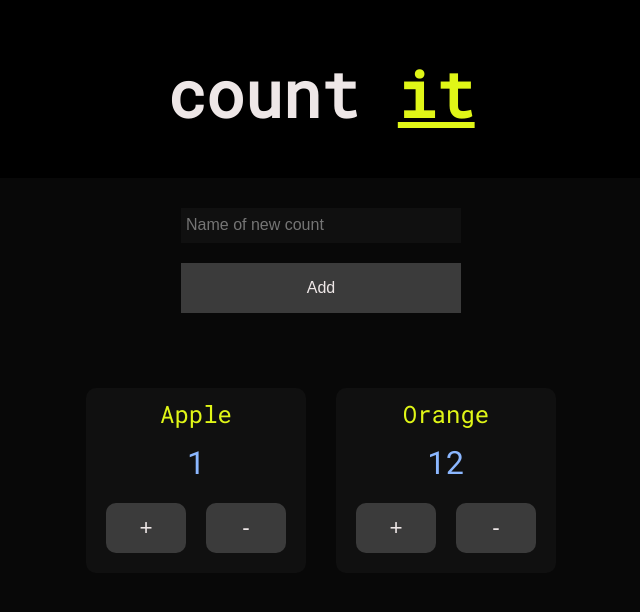
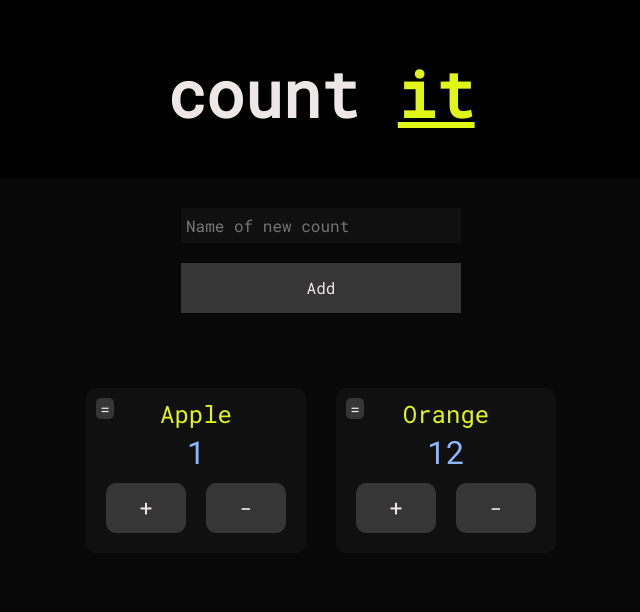
Before and after one commit to gr3yknigh1/count-it, a React (Create React App) app: page / in a window 1280 px wide. Shown: the top 612 px of the page, without its empty margins (319-959 px from the left). Built offline with nearby package versions, Linux system fonts and the light colour scheme.

Commit message:
Implement remove button

```diff
--- a/src/features/counter/components/Card.tsx
+++ b/src/features/counter/components/Card.tsx
@@ -1,21 +1,49 @@
-import { useCallback } from "react";
+import { useCallback, useState } from "react";
 import { useAppDispatch } from "../../../app/hooks";
 
-import { increment, decrement } from "../counterSlice";
+import { increment, decrement, removeCounter } from "../counterSlice";
 import Counter from "../counter";
 
 export interface CardProps {
   counter: Counter
 }
 
-export default function Card(props: CardProps): JSX.Element {
+interface CardMenuProps {
+  id: string
+}
+
+function CardMenu(props: CardMenuProps): JSX.Element {
 
   const dispatch = useAppDispatch();
-  const { id, label, count } = props.counter;
+  const { id } = props;
 
-  const openMenu = useCallback(() => {
-    console.log("Open menu");
-  }, []);
+  const onRemoveButtonClick = useCallback(() => {
+    dispatch(removeCounter(id))
+  }, [dispatch, id]);
+
+  return (
+    <div className="card__menu">
+      <button
+        className="card__remove-button"
+        onClick={ onRemoveButtonClick }
+      >
+        Remove
+      </button>
+    </div>
+  );
+}
+
+interface CardContentProps {
+  id: string
+  count: number
+  showMenu: boolean
+}
+
+function CardContent(props: CardContentProps): JSX.Element {
+
+  const { id, count, showMenu } = props;
+
+  const dispatch = useAppDispatch();
 
   const incrementCount = useCallback(() => {
     dispatch(increment(id));
@@ -25,12 +53,16 @@ export default function Card(props: CardProps): JSX.Element {
     dispatch(decrement(id));
   }, [dispatch, id]);
 
+  if (showMenu) {
+    return (
+      <CardMenu id={ id }/>
+    )
+  }
+
   return (
-    <div className="card">
-      <div className="card__header">
-        <span className="card__label">{ label }</span>
-      </div>
-      <span className="card__count">{ count.toString() }</span>
+    <div className="card__content">
+
+      <span className="card__count">{count.toString()}</span>
       <div className="card__button-holder">
         <button
           className="card__button"
@@ -48,3 +80,34 @@ export default function Card(props: CardProps): JSX.Element {
     </div>
   );
 }
+
+
+export default function Card(props: CardProps): JSX.Element {
+
+  const { id, label, count } = props.counter;
+
+  const [showMenu, setShowMenu] = useState(false);
+
+  const onMenuButtonClick = useCallback(() => {
+    setShowMenu(!showMenu);
+  }, [setShowMenu, showMenu])
+
+  return (
+    <div className="card">
+      <div className="card__header">
+        <div
+          className="card__menubutton"
+          onClick={ onMenuButtonClick }
+        >
+          =
+        </div>
+        <span className="card__label">{ label }</span>
+      </div>
+      <CardContent
+        id={ id }
+        count={ count }
+        showMenu={ showMenu }
+      />
+    </div>
+  );
+}
--- a/src/features/counter/components/CardContainer.tsx
+++ b/src/features/counter/components/CardContainer.tsx
@@ -5,7 +5,7 @@ export default function CardContainer() {
 
   const counters = useAppSelector(state => state.counter.counters);
   const counterElements = counters.map(
-    (counter) => <Card counter={ counter }></Card>
+    (counter) => <Card key={ counter.id } counter={ counter }></Card>
   );
 
   return (
--- a/src/styles.css
+++ b/src/styles.css
@@ -1,6 +1,9 @@
 :root {
+  font-size: 16px;
+}
+
+* {
   font-family: "Roboto Mono";
-  font-size: 16px;
 }
 
 .dark-theme {
@@ -8,7 +11,7 @@
   --background-0: rgb(8, 8, 8);
   --background-1: rgba(19, 19, 19, 0.781);
   --background-2: rgba(32, 32, 32, 0.745);
-  --background-3: rgb(59, 59, 59);
+  --background-3: rgb(54, 54, 54);
   --background-4: rgb(84, 84, 84);
   --foreground: rgb(238, 231, 231);
   --accent: rgb(139, 183, 255);
@@ -33,6 +36,7 @@ body {
 
 button {
   border-width: 0px;
+  cursor: pointer;
 }
 
 .app {
@@ -120,7 +124,11 @@ button {
 }
 
 .card__menubutton {
+  position: absolute;
+  min-width: 18px;
+  border-radius: 5px;
 
+  cursor: pointer;
 }
 
 .card__header {
@@ -130,7 +138,10 @@ button {
 }
 
 .card__header:hover {
-  overflow:visible;
+  overflow: visible;
+}
+
+.card__label:hover {
   font-weight:700;
   text-decoration: underline;
 }
@@ -141,11 +152,35 @@ button {
   color: var(--highlighted);
 }
 
+.card__content {
+  width: 200px;
+  text-align: center;
+
+  justify-content: center;
+}
+
+.card__menu {
+  display: flex;
+  flex-direction: column;
+
+  margin: 10px;
+}
+
+.card__remove-button {
+  margin: auto;
+  width: 120px;
+  height: 40px;
+  border-radius: 10px;
+  font-size: 1.2em;
+
+  justify-self: center;
+  align-self: center;
+}
+
 .card__count {
   margin: 10px;
   font-size: 2em;
   color: var(--accent);
-  text-align: center;
 }
 
 .card__button-holder {
@@ -165,14 +200,19 @@ button {
   margin: 10px;
 }
 
-.card__button, .form__button {
+.card__button,
+.form__button,
+.card__menubutton,
+.card__remove-button {
   color: var(--foreground);
   background-color: var(--background-3);
   transition: background-color 0.2s linear;
 }
 
 .card__button:hover,
-.form__button:hover {
+.form__button:hover,
+.card__menubutton:hover,
+.card__remove-button:hover {
   background-color: var(--background-4);
 }
 
```
